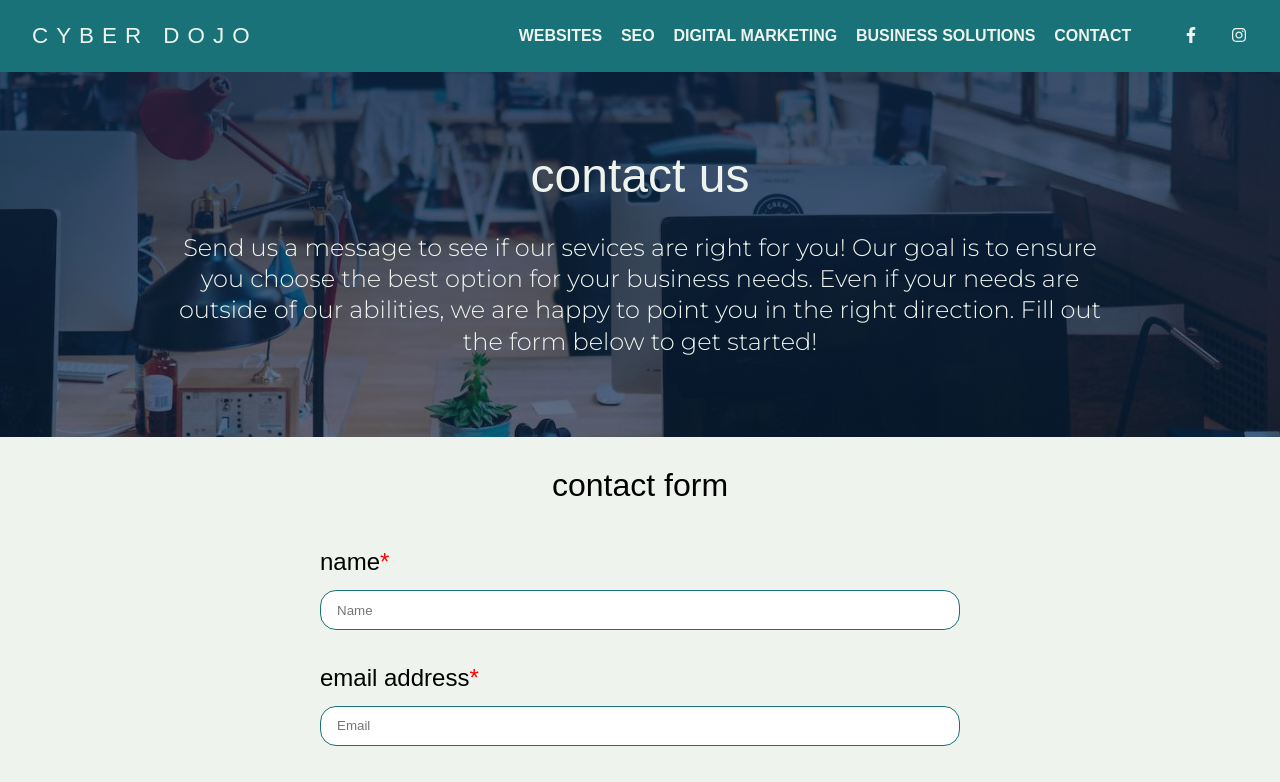
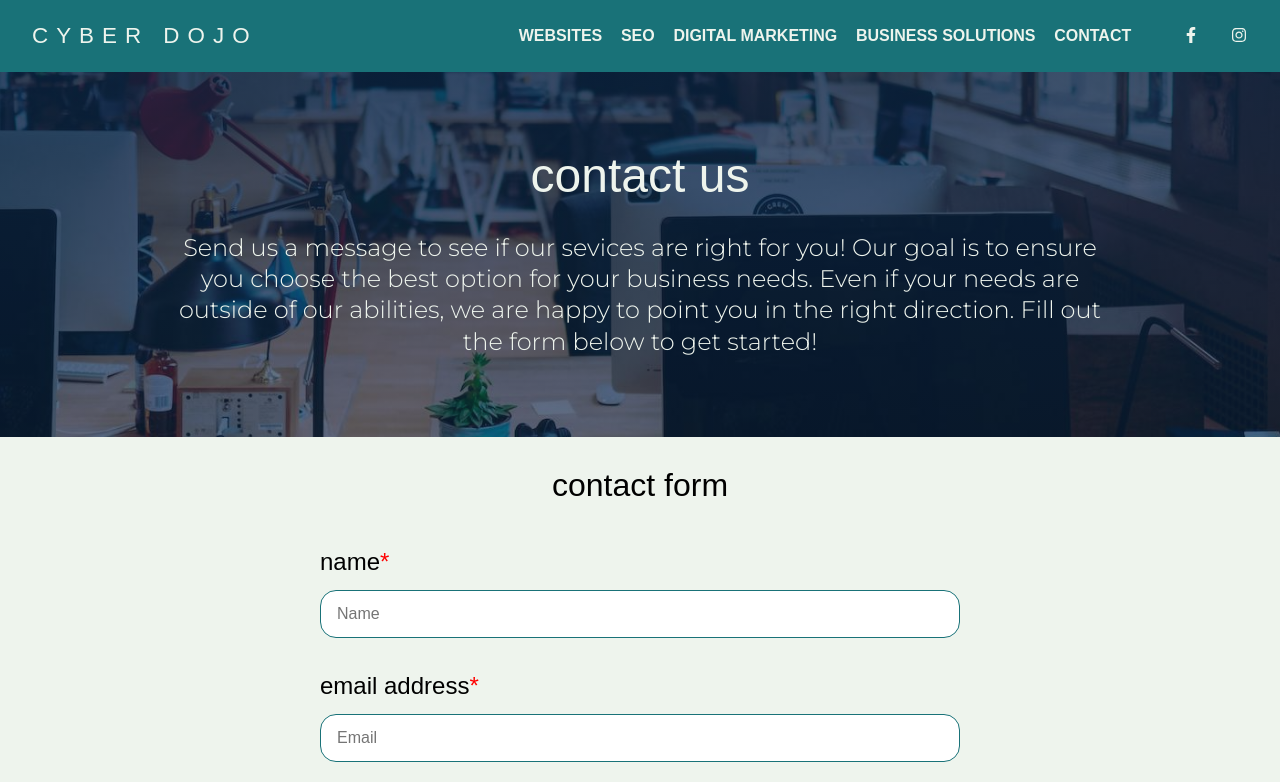
Before and after one commit to steven2711/cyber-dojo, a Next.js app: page /contact in a window 1280 px wide. Shown: the top 782 px of the page. Built offline with nearby package versions, Linux system fonts and the light colour scheme; no server answers; a web font is replaced by a local one.

Commit message:
Adjusted contact input sizing

```diff
--- a/styles/ContactPage.module.css
+++ b/styles/ContactPage.module.css
@@ -60,8 +60,9 @@
 }
 
 .formgroup input:not(.radioSection div input) {
-  height: 2.5rem;
+  height: 3rem;
   margin: 0.5rem 0;
+  font-size: 1rem;
   border-radius: 1rem;
   border: 1px solid var(--mainGreen);
 
```
